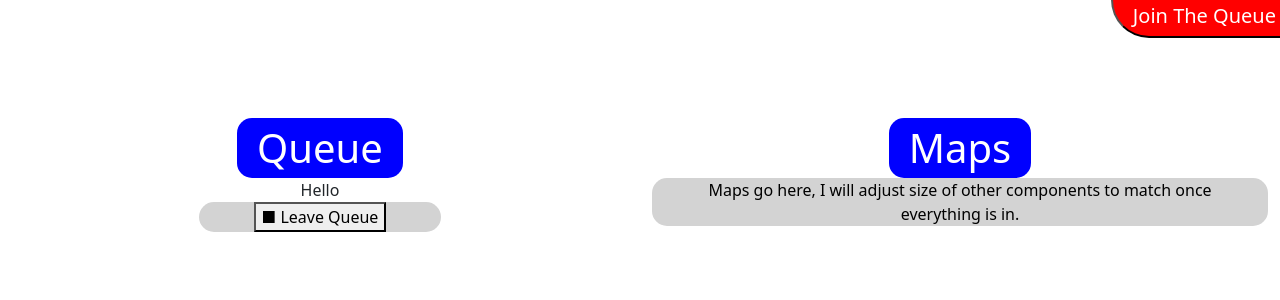
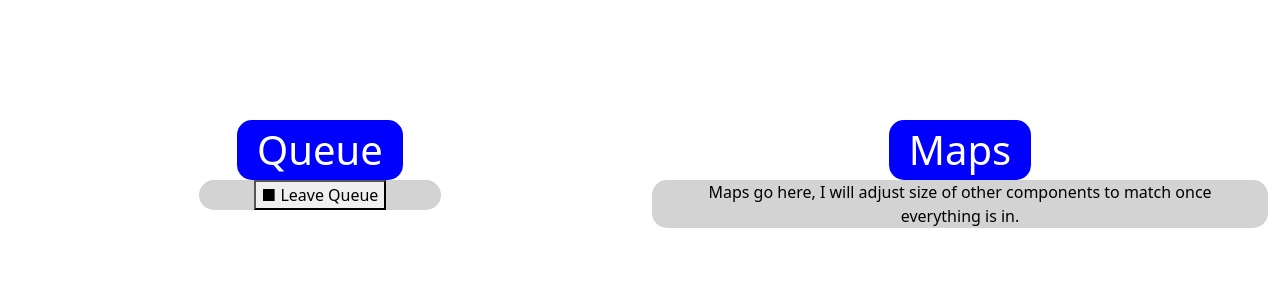
Before and after one commit to Parzeval2/Room-System, a Flask app: template website/templates/QueueAndMap.html in a window 1280 px wide. Shown: the part 82-382 px from the top of the page. Run offline with Flask 3, Linux system fonts and the light colour scheme; the template is opened without the code that fills it, so the values that code supplies are empty.

Commit message:
These are the correct files

```diff
--- a/website/templates/HomePage.html
+++ b/website/templates/HomePage.html
@@ -25,7 +25,6 @@
             <div class="inputbox">
 
                 <div class="row">
-
                     <div>
                     <h5>Email</h5>
                     <textarea id="email" name="email" onkeyup="success()" placeholder="Input Email..." MaxLength="30" required></textarea></textarea>
--- a/website/templates/QueueAndMap.html
+++ b/website/templates/QueueAndMap.html
@@ -1,31 +1,26 @@
 <!DOCTYPE html>
 <html xmlns="http://www.w3.org/1999/html">
     <head>
-        <meta charset="utf-8" />
-        <meta name="viewport" content="width=device-width, initial-scale=1"/>
         <link href="https://cdn.jsdelivr.net/npm/bootstrap@5.3.0-alpha2/dist/css/bootstrap.min.css" rel="stylesheet" integrity="sha384-aFq/bzH65dt+w6FI2ooMVUpc+21e0SRygnTpmBvdBgSdnuTN7QbdgL+OapgHtvPp" crossorigin="anonymous">
         <title>IESB Study Rooms Login</title>
         <link rel="stylesheet" type="text/css" href="../static/features.css">
     </head>
     <body>
                 <div class="row">
-                    <section class="header">
+                    <section class="header" style="margin-bottom: 5vh;">
                     <h2 class="banner">IESB Study Rooms</h2>
                     </section>
                 </div>
 
-                <div class="row" style="text-align:right"> <div class="col" style="padding-right:10px; margin: 0px">
-                    <a href="home"><button type="submit" class="nextpage" formnovalidate>Join The Queue</button></a>
-                </div></div>
+        <div class="container-fluid" style="width: 50%; float:left; text-align: center">
 
-        <div class="container-fluid" style="width: 50%; float:left; text-align: center">
                 <div class="blank">
                 </div>
 
                 <div class="row"> <div class="col">
                         <div class="topic">Queue</div>
                 </div></div>
-                <div>Hello{{ position }}</div>
+
             <div class="inputbox">
                 <div class="row" style="text-align: center;">
                     <div id="hidestuff"><button type="submit" class="leavequeue" onclick="showDiv()" formnovalidate>■ Leave Queue</button></div>
```
